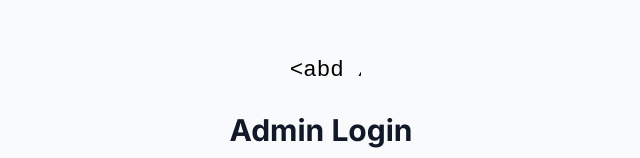
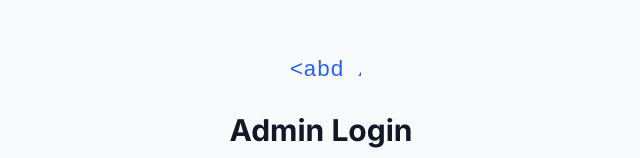
Before and after one commit to abdullahfirdowsi/portfolio-freelance-phase3, a React (Vite) app: page /admin/login in a window 1280 px wide. Shown: the part 131-289 px from the top of the page, without its empty margins (319-959 px from the left). Built offline with nearby package versions, Linux system fonts and the light colour scheme; no server answers.

Commit message:
Updated AdminSidebar.tsx

```diff
--- a/src/components/AdminSidebar.tsx
+++ b/src/components/AdminSidebar.tsx
@@ -54,7 +54,7 @@ const AdminSidebar: React.FC<AdminSidebarProps> = ({ isSidebarOpen, toggleSideba
       {/* Logo */}
       <div className="p-6 border-b border-gray-700">
         <Link to="/admin" className="flex items-center space-x-2">
-          <AbdIcon className="h-6 w-12" />
+          <AbdIcon className="h-6 w-12 text-primary-400" />
           <div>
             <h1 className="text-lg font-bold">Admin Panel</h1>
             <p className="text-sm text-gray-400">Project Development</p>
--- a/src/pages/admin/LoginPage.tsx
+++ b/src/pages/admin/LoginPage.tsx
@@ -45,7 +45,7 @@ const LoginPage = () => {
     <div className="min-h-screen bg-gray-50 flex flex-col justify-center py-12 sm:px-6 lg:px-8">
       <div className="sm:mx-auto sm:w-full sm:max-w-md">
         <div className="flex justify-center">
-          <AbdIcon className="h-10 w-20" />
+          <AbdIcon className="h-10 w-20 text-primary-600" />
         </div>
         <h2 className="mt-6 text-center text-3xl font-bold text-gray-900">
           Admin Login
```
